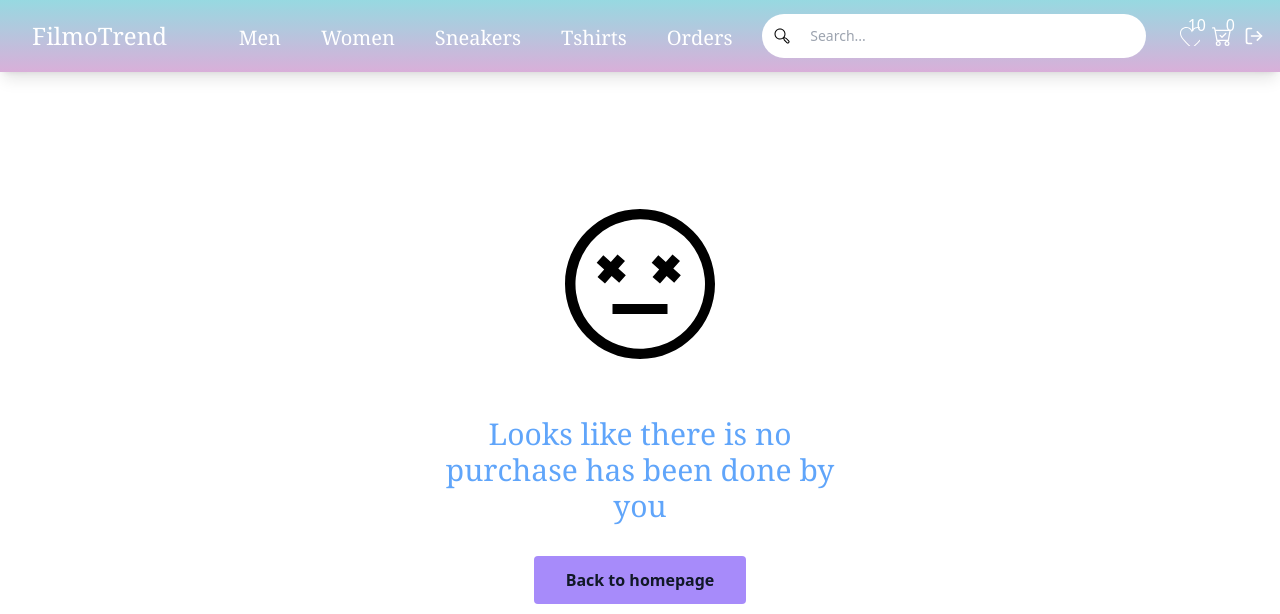
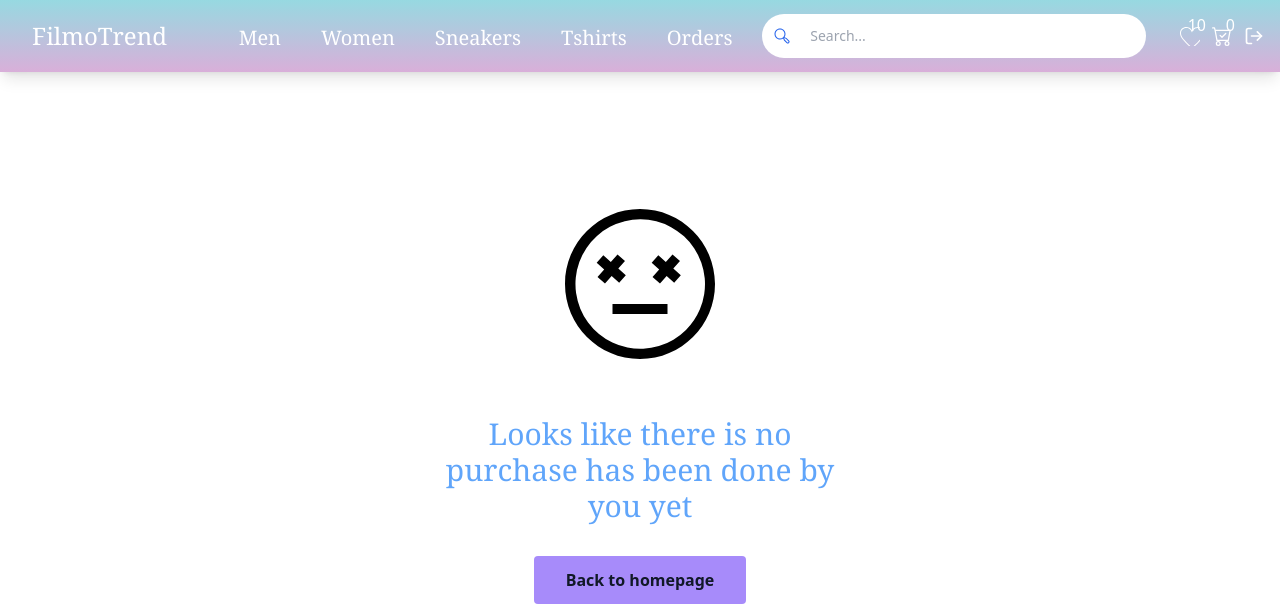
Before and after one commit to DwightRitam/django-ecommerce, a Django app: page /user/orders/ in a window 1280 px wide. Shown: the top 614 px of the page. Run offline with Django 4.2, Linux system fonts and the light colour scheme; the visitor is signed in with stand-in values (Sample User, id 1).

Commit message:
css changes

```diff
--- a/static/src/styles.css
+++ b/static/src/styles.css
@@ -1659,6 +1659,11 @@ video {
   color: rgb(29 78 216 / var(--tw-text-opacity));
 }
 
+.text-blue-600 {
+  --tw-text-opacity: 1;
+  color: rgb(37 99 235 / var(--tw-text-opacity));
+}
+
 .underline {
   text-decoration-line: underline;
 }
--- a/templates/base.html
+++ b/templates/base.html
@@ -65,12 +65,12 @@
 			<div class="relative right-[10px] m-auto">
 				<span class="absolute inset-y-0 flex items-center pl-2 mx-auto">
 					<button type="submit"  title="Search"  class="p-1 focus:outline-none focus:ring">
-						<svg fill="currentColor" viewBox="0 0 512 512" class="w-4 h-4 text-black ">
+						<svg fill="currentColor" viewBox="0 0 512 512" class="w-4 h-4 text-blue-600 ">
 							<path d="M479.6,399.716l-81.084-81.084-62.368-25.767A175.014,175.014,0,0,0,368,192c0-97.047-78.953-176-176-176S16,94.953,16,192,94.953,368,192,368a175.034,175.034,0,0,0,101.619-32.377l25.7,62.2L400.4,478.911a56,56,0,1,0,79.2-79.195ZM48,192c0-79.4,64.6-144,144-144s144,64.6,144,144S271.4,336,192,336,48,271.4,48,192ZM456.971,456.284a24.028,24.028,0,0,1-33.942,0l-76.572-76.572-23.894-57.835L380.4,345.771l76.573,76.572A24.028,24.028,0,0,1,456.971,456.284Z"></path>
 						</svg>
 					</button>
 				</span>
-				<input type="search" name="search" placeholder="Search..." class="w-full text-black pl-8 py-3 sm:pl-12 text-sm rounded-full md:w-[10rem] xl:w-96 focus:outline-none dark:bg-gray-800 dark:text-gray-100 focus:dark:bg-gray-900">
+				<input type="search" name="search" placeholder="Search..." class="w-full text-black pl-8 py-3 sm:pl-12 text-sm rounded-full md:w-[10rem] xl:w-96 focus:outline-none  dark:text-gray-100 focus:dark:bg-gray-900">
 
 			</div>
 		</form>
--- a/templates/order.html
+++ b/templates/order.html
@@ -30,7 +30,7 @@
                             <div class="flex justify-start items-start flex-col space-y-2">
                                 <p class="text-sm dark:text-black leading-none text-gray-800">Style:<span class="dark:text-gray-400 text-blue-700">{{product.products.product_name}} </span> </p>
                                 <p class="text-sm dark:text-black leading-none text-gray-700">Size: <span class="dark:text-gray-400 text-[15px] uppercase text-blue-700"> {{product.get_product_size}} </span> </p>
-                                <p class="text-sm dark:text-black leading-none text-gray-800">Color: <span class="dark:text-gray-400 text-blue-700">Light Blue</span> </p>
+
                             </div>
                         </div>
                         <div class="flex justify-between space-x-8 items-start w-full">
@@ -60,7 +60,7 @@
 			<polygon fill="currentColor" points="210.63 228.042 186.588 206.671 207.958 182.63 184.042 161.37 162.671 185.412 138.63 164.042 117.37 187.958 141.412 209.329 120.042 233.37 143.958 254.63 165.329 230.588 189.37 251.958 210.63 228.042"></polygon>
 			<polygon fill="currentColor" points="383.958 182.63 360.042 161.37 338.671 185.412 314.63 164.042 293.37 187.958 317.412 209.329 296.042 233.37 319.958 254.63 341.329 230.588 365.37 251.958 386.63 228.042 362.588 206.671 383.958 182.63"></polygon>
 		</svg>
-		<p class="text-3xl font-serif text-blue-400">Looks like there is no purchase has been done by you</p>
+		<p class="text-3xl font-serif text-blue-400">Looks like there is no purchase has been done by you yet</p>
 		<a rel="noopener noreferrer" href="/" class="px-8 py-3 font-semibold rounded bg-violet-400 text-gray-900">Back to homepage</a>
 	</div>
 </section>
```
